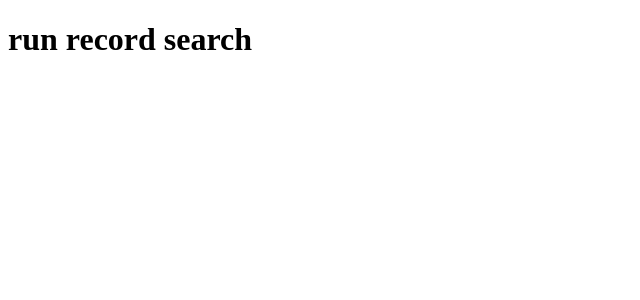
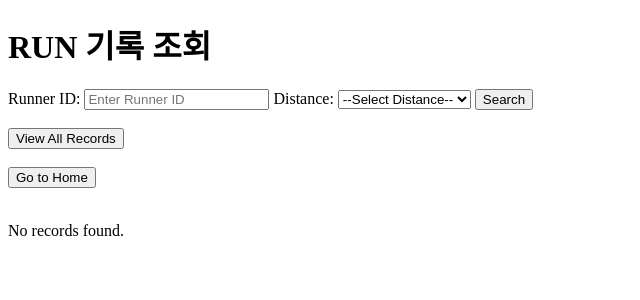
Before and after one commit to sjlee0303/DB_project_2024, a Flask app: template templates/run_record_search.html in a window 1280 px wide. Shown: the top 300 px of the page, without its empty margins (0-640 px from the left). Run offline with Flask 3, Linux system fonts and the light colour scheme; the template is opened without the code that fills it, so the values that code supplies are empty.

Commit message:
psy -스테이징 이슈로... 코드 삭제된 거 다시 추가.. ㅜㅜ

```diff
--- a/main.py
+++ b/main.py
@@ -97,9 +97,54 @@ def run_record():
     return render_template('run_record.html')
 
 
-@app.route('/run_record_search')
+@app.route('/run_record_search', methods=['GET'])
 def run_record_search():
-    return render_template('run_record_search.html')
+    # SQLite 데이터베이스 연결
+    db = sqlite3.connect('marathon.db')
+    cursor = db.cursor()
+
+    # 사용자 입력 가져오기
+    runner_id = request.args.get('runner_id')
+    distance = request.args.get('distance')
+
+    # 기본 쿼리
+    query = '''
+    SELECT
+        id,
+        runner_id,
+        distance,
+        pace,
+        time,
+        RANK() OVER (PARTITION BY distance ORDER BY
+            CAST(SUBSTR(time, 1, 2) AS INTEGER) * 3600 +
+            CAST(SUBSTR(time, 4, 2) AS INTEGER) * 60 +
+            CAST(SUBSTR(time, 7, 2) AS INTEGER)
+        ) AS rank
+    FROM run_records
+    WHERE 1=1
+    '''
+
+    # 조건 추가
+    params = []
+    if runner_id:
+        query += " AND runner_id = ?"
+        params.append(runner_id)
+    if distance:
+        query += " AND distance = ?"
+        params.append(distance)
+
+    # 정렬 추가
+    query += " ORDER BY distance, rank"
+
+    # 쿼리 실행
+    cursor.execute(query, params)
+    runs = cursor.fetchall()
+    db.close()
+
+    return render_template('run_record_search.html', runs=runs)
+
+
+
 
 if __name__ == '__main__':
     app.debug = True
--- a/templates/run_record_search.html
+++ b/templates/run_record_search.html
@@ -1,8 +1,64 @@
 <!DOCTYPE html>
 <html>
-    <head>
-    </head>
-    <body>
-        <h1>run record search</h1>
-    </body>
+<head>
+    <title>RUN 기록 조회</title>
+</head>
+<body>
+    <h1>RUN 기록 조회</h1>
+    <!-- 검색 폼 -->
+    <form method="GET" action="/run_record_search">
+        <label for="runner_id">Runner ID:</label>
+        <input type="text" id="runner_id" name="runner_id" placeholder="Enter Runner ID">
+
+        <label for="distance">Distance:</label>
+        <select id="distance" name="distance">
+            <option value="">--Select Distance--</option>
+            <option value="5km">5km</option>
+            <option value="10km">10km</option>
+            <option value="half">Half Marathon</option>
+            <option value="full">Full Marathon</option>
+        </select>
+        <button type="submit">Search</button>
+    </form>
+    <br>
+    <!-- 전체 기록 보기 버튼 -->
+    <form method="GET" action="/run_record_search">
+        <button type="submit">View All Records</button>
+    </form>
+    <br>
+    <!-- 홈페이지 이동 버튼 -->
+    <form method="GET" action="/">
+        <button type="submit">Go to Home</button>
+    </form>
+    <br>
+    <!-- 테이블 결과 -->
+    {% if runs %}
+    <table border="1">
+        <thead>
+            <tr>
+                <th>Rank</th>
+                <th>ID</th>
+                <th>Runner ID</th>
+                <th>Distance</th>
+                <th>Pace</th>
+                <th>Time</th>
+            </tr>
+        </thead>
+        <tbody>
+            {% for run in runs %}
+            <tr>
+                <td>{{ run[5] }}</td> <!-- Rank -->
+                <td>{{ run[0] }}</td>
+                <td>{{ run[1] }}</td>
+                <td>{{ run[2] }}</td>
+                <td>{{ run[3] }}</td>
+                <td>{{ run[4] }}</td>
+            </tr>
+            {% endfor %}
+        </tbody>
+    </table>
+    {% else %}
+    <p>No records found.</p>
+    {% endif %}
+</body>
 </html>
```
Also changed, not shown: templates/run_record.html (+8 -0 lines).
